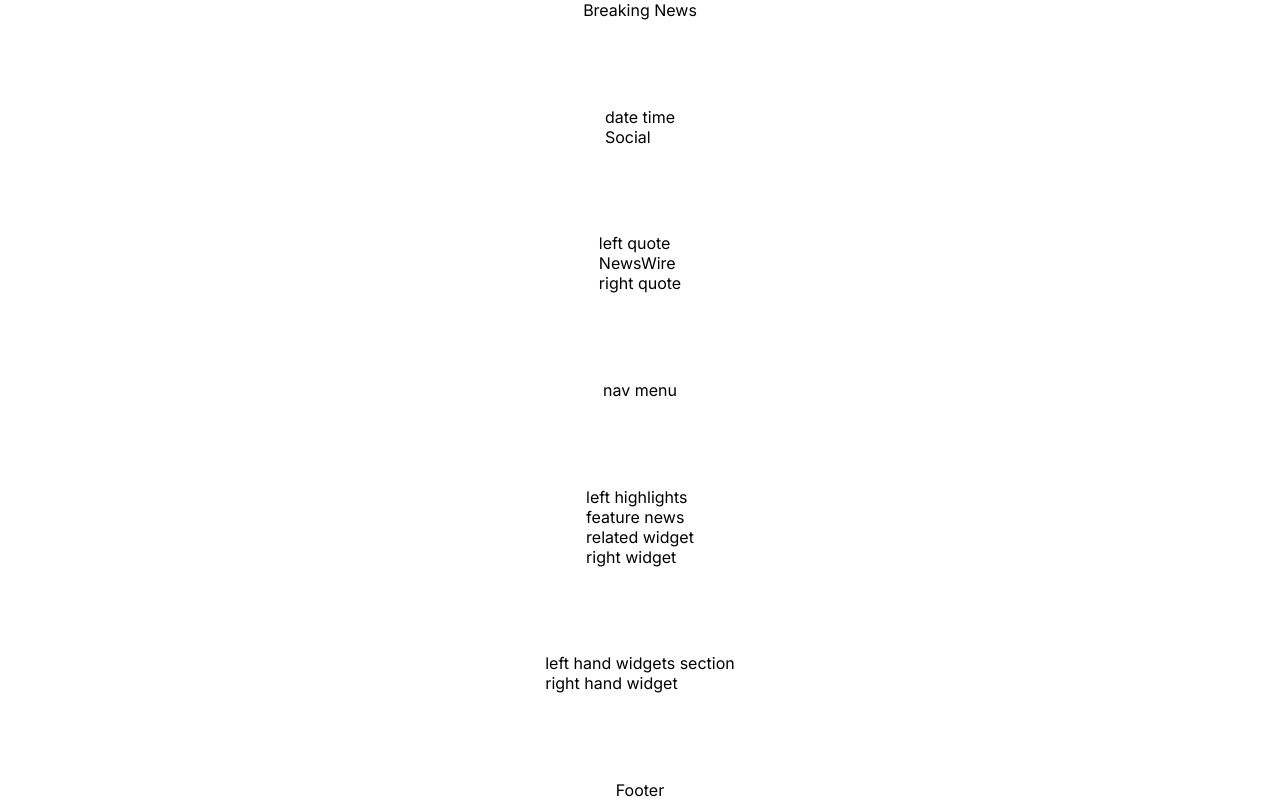
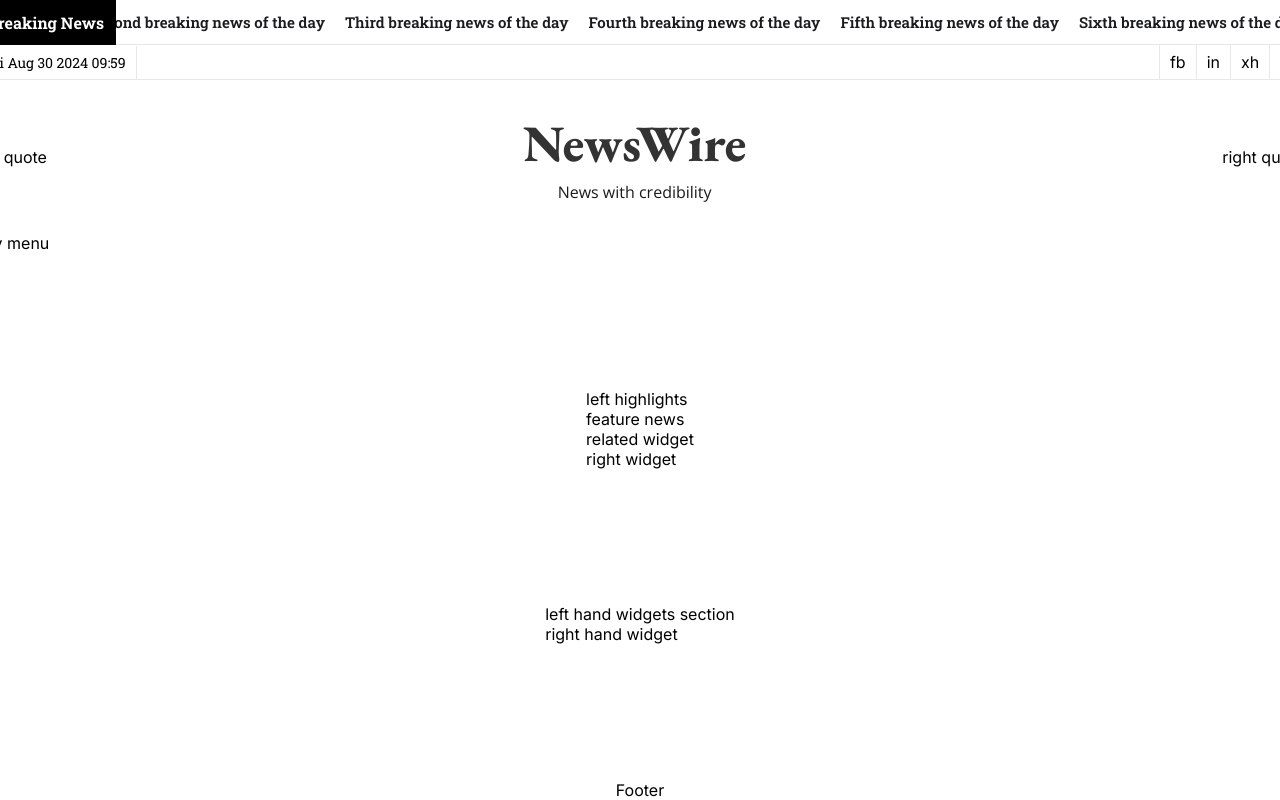
Before and after one commit to srijit1605/communicationWire, a Next.js app in the folder news-wire/: page / in a window 1280 px wide. Built offline with nearby package versions, Linux system fonts and the light colour scheme.

Commit message:
header without icons and navbar

```diff
--- a/news-wire/app/globals.css
+++ b/news-wire/app/globals.css
@@ -1,3 +1,7 @@
+@import url('https://fonts.googleapis.com/css2?family=Raleway:ital,wght@0,100..900;1,100..900&family=Roboto+Slab:wght@100..900&display=swap');
+@import url('https://fonts.googleapis.com/css2?family=EB+Garamond:ital,wght@0,400..800;1,400..800&family=Open+Sans:ital,wght@0,300..800;1,300..800&display=swap');
+
+
 :root {
   --max-width: 1100px;
   --border-radius: 12px;
--- /dev/null
+++ b/news-wire/components/Header/BreakingTicker/BreakingTicker.jsx
@@ -0,0 +1,26 @@
+import React from 'react'
+import styles from './BreakingTicker.module.css'
+import Marquee from 'react-fast-marquee'
+
+const breakingNewsList = [
+  'First breaking news of the day',
+  'Second breaking news of the day',
+  'Third breaking news of the day',
+  'Fourth breaking news of the day',
+  'Fifth breaking news of the day',
+  'Sixth breaking news of the day',
+  'Seventh breaking news of the day',
+]
+
+const BreakingTicker = () => {
+  return (
+    <div className={styles.tickerRibbon}>
+      <div className={styles.tickerBreakingText}><h3 className={styles.breakingText}>Breaking News</h3></div>
+      <Marquee>
+        {breakingNewsList.map((item, key) => <div key={key} className={styles.breakingNewsItem}>{item}</div>)}
+      </Marquee>
+    </div>
+  )
+}
+
+export default BreakingTicker
--- /dev/null
+++ b/news-wire/components/Header/BreakingTicker/BreakingTicker.module.css
@@ -0,0 +1,34 @@
+
+.tickerRibbon {
+    width: 100%;
+    background-color: #ffffff;
+    color: #191b1d;
+    height: 45px;
+    display: flex;
+    align-items: center;
+    border-bottom: 1px solid #e8e8e8;
+}
+
+.tickerBreakingText {
+    padding: 10px;
+    height: 45px;
+    background-color: #000000;
+    display: flex;
+    color: white;
+    justify-content: center;
+    align-items: center;
+    font-weight: 800;
+    width: 155px;
+}
+
+.breakingText {
+    font-family: 'Roboto Slab', sans-serif;
+    font-size: 16px;
+}
+
+.breakingNewsItem {
+    font-family: 'Roboto Slab', sans-serif;
+    padding: 0px 10px;
+    font-weight: 600;
+    font-size: 15px;
+}
--- a/news-wire/components/Header/Header.jsx
+++ b/news-wire/components/Header/Header.jsx
@@ -1,14 +1,17 @@
 import React from 'react'
+import styles from './Header.module.css'
+import BreakingTicker from './BreakingTicker/BreakingTicker'
+import SocialTab from './SocialTab/SocialTab'
 
 const Header = () => {
-  return (
-    <>
-    <div>Breaking News</div>
-      <div><div>date time</div><div>Social</div></div>
-      <div><div>left quote</div><div>NewsWire</div><div>right quote</div></div>
-      <div>nav menu</div>
-      </>
-  )
+    return (
+        <div className={styles.headerAlignment}>
+            <BreakingTicker />
+            <SocialTab />
+            <div className={styles.siteNameAlignment}><div>left quote</div><div className={styles.siteDescription}><div className={styles.siteName}>NewsWire</div><div className={styles.siteSubName}>News with credibility</div></div><div>right quote</div></div>
+            <div>nav menu</div>
+        </div>
+    )
 }
 
 export default Header
--- /dev/null
+++ b/news-wire/components/Header/Header.module.css
@@ -0,0 +1,32 @@
+
+.headerAlignment {
+    padding: 0 10px;
+}
+
+.siteDescription {
+    display: flex;
+    flex-direction: column;
+    justify-content: center;
+    align-items: center;
+}
+
+.siteNameAlignment {
+    padding: 30px 0;
+    display: flex;
+    justify-content: space-between;
+    align-items: center;
+}
+
+.siteName {
+    font-family: 'EB Garamond';
+    font-size: 51px;
+    color: #333333;
+    font-weight: 800;
+}
+
+.siteSubName {
+    font-family: 'Open Sans';
+    color: #191b1d;
+    font-size: 16px;
+    margin: 5px 0 0 0;
+}
--- /dev/null
+++ b/news-wire/components/Header/SocialTab/SocialBox/SocialBox.jsx
@@ -0,0 +1,10 @@
+import React from 'react'
+import styles from './SocialBox.module.css'
+
+const SocialBox = ({item}) => {
+  return (
+    <div className={styles.socialItem}>{item}</div>
+  )
+}
+
+export default SocialBox
--- /dev/null
+++ b/news-wire/components/Header/SocialTab/SocialBox/SocialBox.module.css
@@ -0,0 +1,4 @@
+.socialItem {
+    border-left: 1px solid #e8e8e8;
+    padding: 7px 10px;
+}
--- /dev/null
+++ b/news-wire/components/Header/SocialTab/SocialTab.jsx
@@ -0,0 +1,18 @@
+import React from 'react'
+import styles from './SocialTab.module.css'
+import SocialBox from './SocialBox/SocialBox'
+
+const SocialTab = () => {
+    const dateTime = new Date().toString()
+    const socials = ['fb', 'in', 'xh', 'yt']
+    return (
+        <div className={styles.tabAlignment}>
+            <div className={styles.dateTime}>{dateTime.slice(0, 21)}</div>
+            <div className={styles.socialArrangement}>{socials.map((item, key) => (
+                <SocialBox item={item} key={key}/>
+            ))}</div>
+        </div>
+    )
+}
+
+export default SocialTab
--- /dev/null
+++ b/news-wire/components/Header/SocialTab/SocialTab.module.css
@@ -0,0 +1,20 @@
+
+.tabAlignment {
+    display: flex;
+    justify-content: space-between;
+    align-items: center;
+    border-bottom: 1px solid #e8e8e8;
+}
+
+.dateTime {
+    font-family: 'Roboto Slab', sans-serif;
+    font-size: 14px;
+    padding: 7px 10px;
+    border-right: 1px solid #e8e8e8;
+}
+
+.socialArrangement {
+    display: flex;
+    justify-content: space-between;
+    align-items: center;
+}
--- a/news-wire/package.json
+++ b/news-wire/package.json
@@ -9,9 +9,10 @@
     "lint": "next lint"
   },
   "dependencies": {
+    "next": "14.2.7",
     "react": "^18",
     "react-dom": "^18",
-    "next": "14.2.7"
+    "react-fast-marquee": "^1.6.5"
   },
   "devDependencies": {
     "eslint": "^8",
```
Also changed, not shown: 1 other file (tests, documents, lock files or other folders).
